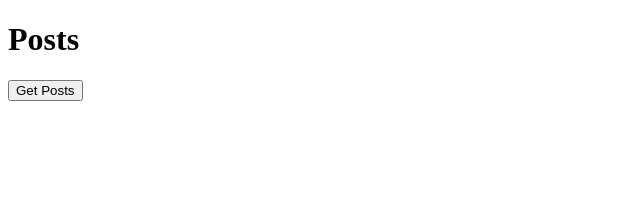
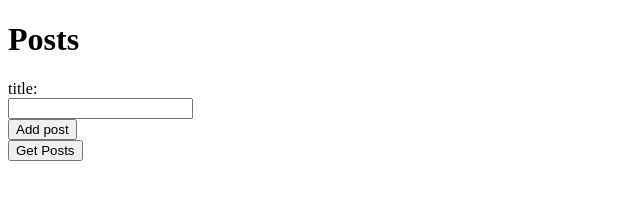
Before and after one commit to allanraym0nd/express, a website: page public/index.html in a window 1280 px wide. Shown: the whole page, without its empty margins (0-640 px from the left). Drawn offline with Linux system fonts and the light colour scheme.

Commit message:
Update index.html: reflect JavaScript path changes or layout updates

```diff
--- a/public/index.html
+++ b/public/index.html
@@ -7,6 +7,13 @@
 </head>
 <body>
     <h1>Posts</h1>
+    <form id="add-posts-form">
+        <label for="title">title:</label><br>
+        <input type="text" id="title" name="'title"></br>
+        <button type="submit">Add post</button>
+        </form>
+
+    </form>
     <button id="get-posts-button">Get Posts</button>
     <div id="output"></div>
 
```
